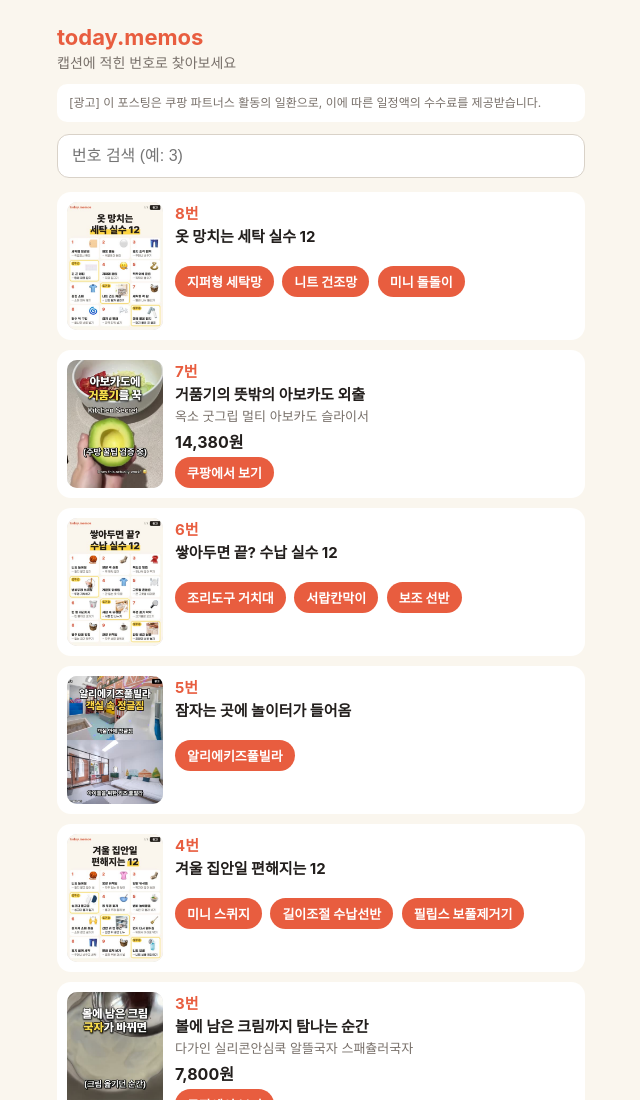
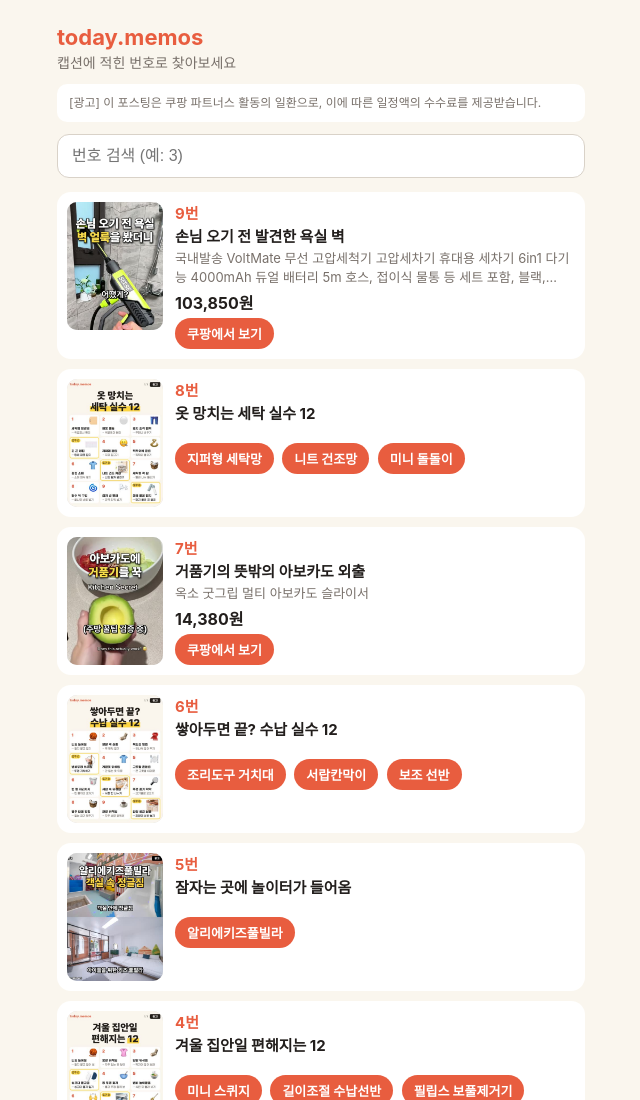
Before and after one commit to vocbob/today-memos, a plain HTML site: page index.html in a window 1280 px wide. Shown: the top 1100 px of the page, without its empty margins (319-959 px from the left). Drawn offline with Linux system fonts and the light colour scheme.

Commit message:
update links

```diff
--- a/index.html
+++ b/index.html
@@ -17,7 +17,12 @@ input{width:100%;font-size:16px;padding:12px 14px;border-radius:12px;border:1px
 <h1>today.memos</h1><p class="sub">캡션에 적힌 번호로 찾아보세요</p>
 <p class="ad">[광고] 이 포스팅은 쿠팡 파트너스 활동의 일환으로, 이에 따른 일정액의 수수료를 제공받습니다.</p>
 <input id="q" type="search" inputmode="numeric" placeholder="번호 검색 (예: 3)" aria-label="번호 검색">
-<div class="card" data-n="8">
+<a class="card" href="https://link.coupang.com/re/AFFSDP?lptag=AF9455724&amp;subid=cand11&amp;pageKey=8238776085&amp;itemId=23711599939&amp;vendorItemId=95659908036&amp;traceid=V0-153-3c6cf9aa5c2aee55&amp;clickBeacon=efcaa980-e1e6-11f1-8809-03767d15b480%7E3&amp;requestid=20261117025540642204977877&amp;token=31850C%7CMIXED&amp;pt=1&amp;slot=5" target="_blank" rel="noopener sponsored" data-n="9">
+  <img src="img/c03.jpg" alt="" loading="lazy">
+  <div class="info"><b class="num">9번</b>
+  <p class="title">손님 오기 전 발견한 욕실 벽</p>
+  <p class="name">국내발송 VoltMate 무선 고압세척기 고압세차기 휴대용 세차기 6in1 다기능 4000mAh 듀얼 배터리 5m 호스, 접이식 물통 등 세트 포함, 블랙, 8107</p>
+  <p class="price">103,850원</p><span class="btn">쿠팡에서 보기</span></div></a><div class="card" data-n="8">
   <img src="img/r20261121.jpg" alt="" loading="lazy">
   <div class="info"><b class="num">8번</b>
   <p class="title">옷 망치는 세탁 실수 12</p><p class="btns"><a class="btn" href="https://link.coupang.com/a/iQMHLiY1cG" target="_blank" rel="noopener sponsored">지퍼형 세탁망</a> <a class="btn" href="https://link.coupang.com/a/iQMIihFH3Y" target="_blank" rel="noopener sponsored">니트 건조망</a> <a class="btn" href="https://link.coupang.com/a/iQMIOOFQbs" target="_blank" rel="noopener sponsored">미니 돌돌이</a> </p></div></div><a class="card" href="https://link.coupang.com/re/AFFSDP?lptag=AF9455724&amp;subid=cand03&amp;pageKey=5769012129&amp;itemId=9795533389&amp;vendorItemId=77079103738&amp;traceid=V0-153-b01a4977d1bac78b&amp;requestid=20261117025540341038326123&amp;token=31850C%7CMIXED&amp;pt=0&amp;slot=7" target="_blank" rel="noopener sponsored" data-n="7">
```
Also changed, not shown: img/c03.jpg (added).
